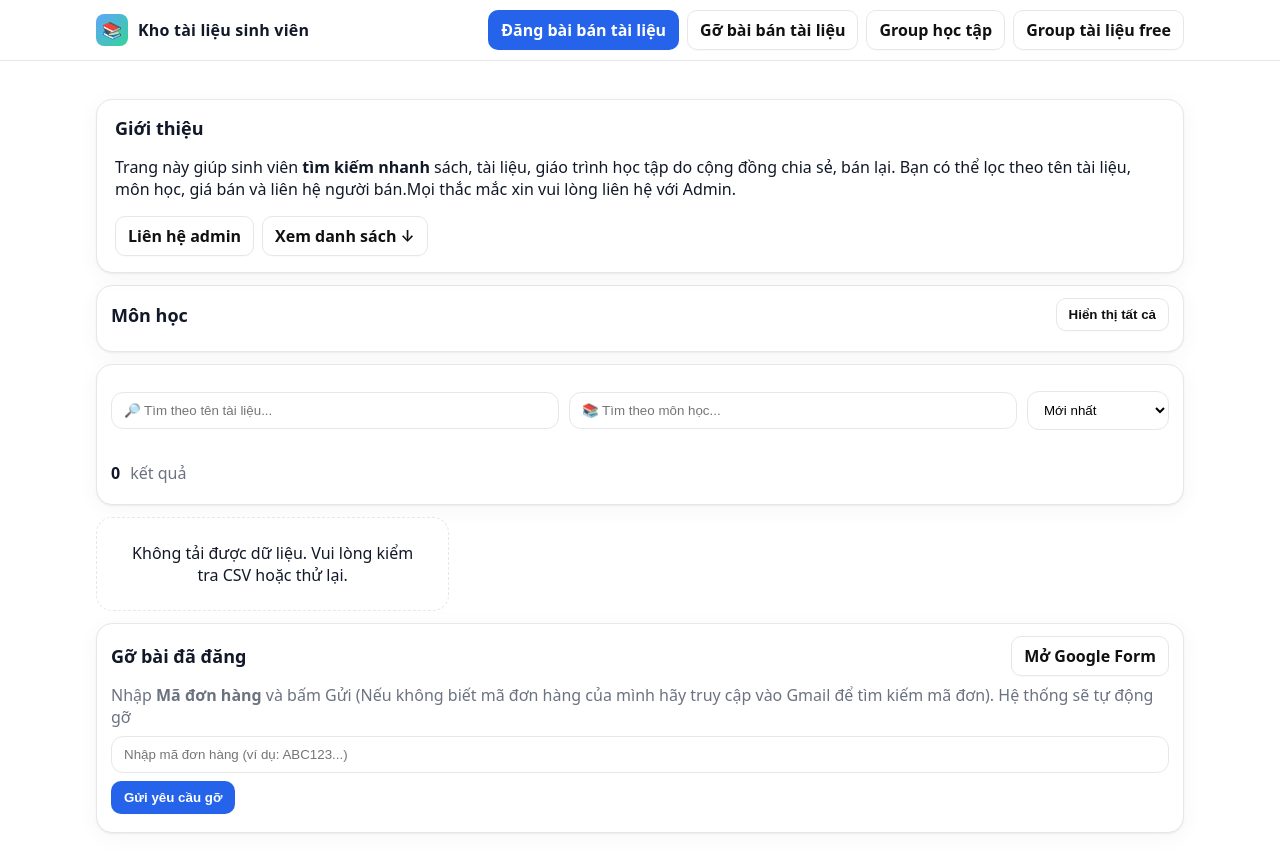
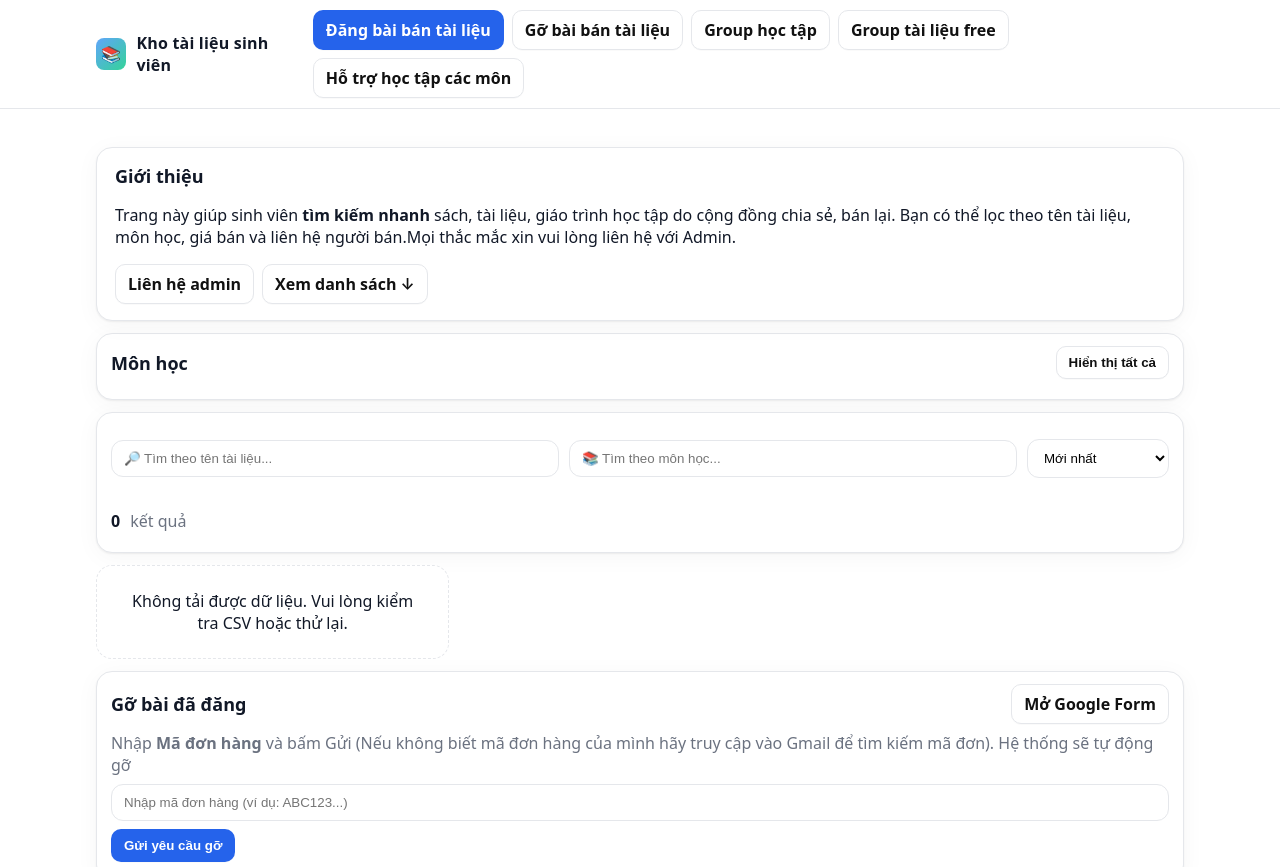
Before and after one commit to namdeptrai2106/passtailieu, a plain HTML site: page index.html in a window 1280 px wide. Shown: the top 867 px of the page. Drawn offline with Linux system fonts and the light colour scheme; no server answers.

Commit message:
Update index.html

```diff
--- a/index.html
+++ b/index.html
@@ -93,6 +93,7 @@
         <a class="btn" href="#form-go-bai">Gỡ bài bán tài liệu</a>
         <a class="btn" href="https://www.facebook.com/groups/969537278407183" target="_blank" rel="noopener">Group học tập</a>
         <a class="btn" href="https://www.facebook.com/groups/httpswww.facebook.comunishotrohoctap" target="_blank" rel="noopener">Group tài liệu free</a>
+        <a class="btn" href="https://www.facebook.com/unishotrohoctap" target="_blank" rel="noopener">Hỗ trợ học tập các môn</a>
       </div>
     </div>
   </header>
```
